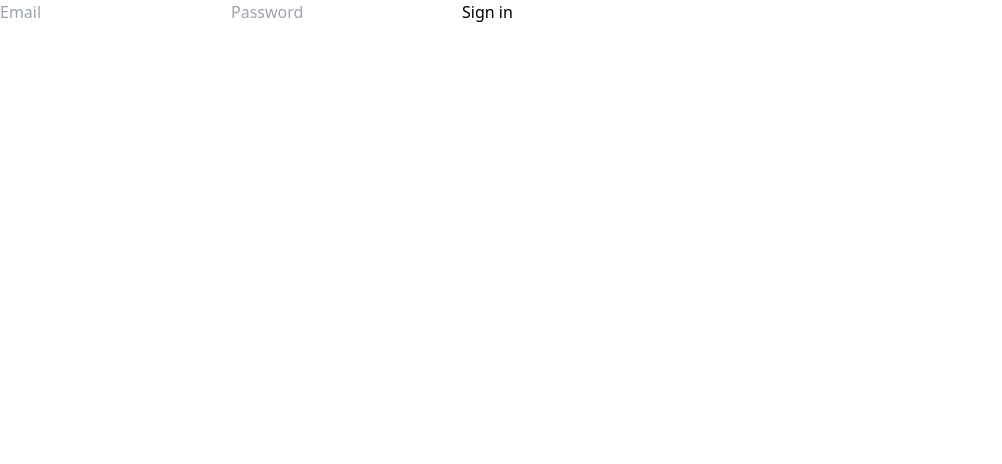
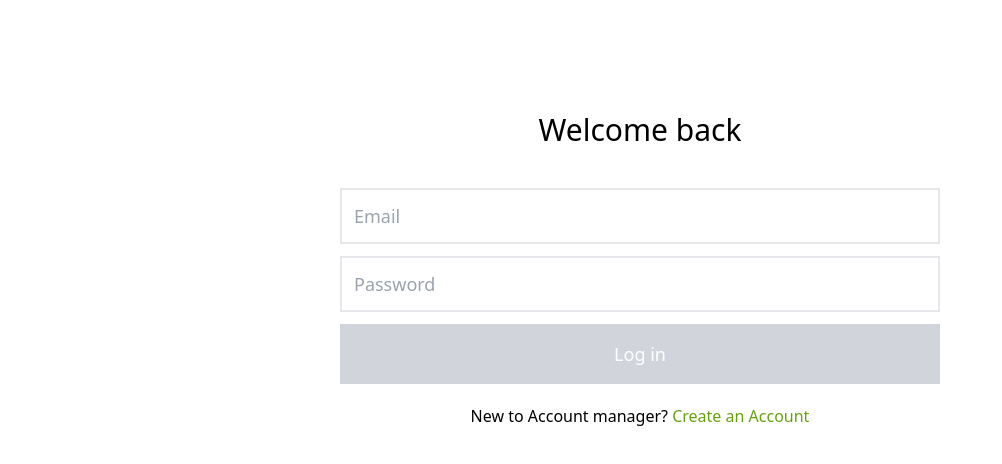
Before and after one commit to Blueblack319/account-manager-frontend, a React (Create React App) app: page / in a window 1280 px wide. Shown: the top 464 px of the page, without its empty margins (0-1002 px from the left). Built offline with nearby package versions, Linux system fonts and the light colour scheme.

Commit message:
Create signin

```diff
--- /dev/null
+++ b/src/components/button.tsx
@@ -0,0 +1,23 @@
+import React from 'react';
+
+interface IButtonProps {
+  canClick: boolean;
+  loading: boolean;
+  actionText: string;
+}
+
+export const Button: React.FC<IButtonProps> = ({
+  canClick,
+  loading,
+  actionText,
+}) => (
+  <button
+    className={`text-lg font-medium focus:outline-none text-white py-4  transition-colors ${
+      canClick
+        ? 'bg-lime-600 hover:bg-lime-700'
+        : 'bg-gray-300 pointer-events-none'
+    }`}
+  >
+    {loading ? 'Loading...' : actionText}
+  </button>
+);
--- /dev/null
+++ b/src/components/form-error.tsx
@@ -0,0 +1,11 @@
+import React from 'react';
+
+interface IFormErrorProps {
+  errorMessage: string;
+}
+
+export const FormError: React.FC<IFormErrorProps> = ({ errorMessage }) => (
+  <span role="alert" className="font-medium text-red-500">
+    {errorMessage}
+  </span>
+);
--- /dev/null
+++ b/src/context/AuthContext.ts
@@ -0,0 +1,27 @@
+import React, { useState, createContext } from 'react';
+
+export const AuthContext = createContext();
+
+export const AuthProvider = ({ children }) => {
+  const [authState, setAuthState] = useState({
+    isAuth: false,
+  });
+
+  const isAuthenticated = async (token: string) => {
+    return await fetch(apiURL, {
+      method: 'GET',
+      headers: {
+        Accept: 'application/json',
+        Authorization: `Token ${token}`,
+      },
+    })
+      .then((response) => response.json())
+      .catch((err) => console.log(err));
+  };
+
+  return (
+    <AuthContext.Provider value={{ authState, setAuthState, isAuthenticated }}>
+      {children}
+    </AuthContext.Provider>
+  );
+};
--- a/src/index.tsx
+++ b/src/index.tsx
@@ -1,6 +1,6 @@
 import React from 'react';
 import ReactDOM from 'react-dom/client';
-import './tailwind.css';
+import './styles/tailwind.css';
 import App from './components/app';
 import reportWebVitals from './reportWebVitals';
 import { HelmetProvider } from 'react-helmet-async';
--- a/src/pages/login.tsx
+++ /dev/null
@@ -1,63 +0,0 @@
-import React, { useState, useRef } from 'react';
-import { Link } from 'react-router-dom';
-import { Helmet } from 'react-helmet-async';
-import { useForm } from 'react-hook-form';
-
-interface ILoginForm {
-  email: string;
-  password: string;
-}
-
-export const Login = () => {
-  const [loading, setLoading] = useState(false);
-  const { register, formState, handleSubmit, getValues } = useForm<ILoginForm>({
-    mode: 'onChange',
-  });
-
-  const onSubmit = async () => {
-    if (!loading) {
-      try {
-        const { email, password } = getValues();
-        fetch(`${process.env.REACT_APP_API_URL}/user/login`, {
-          method: 'POST',
-          body: JSON.stringify({
-            email,
-            password,
-          }),
-          headers: {
-            'Content-Type': 'application/json',
-          },
-        })
-          .then((res) => res.json())
-          .then((data) => console.log(data));
-      } catch (e) {
-        console.log(e);
-      }
-    }
-  };
-  return (
-    <form onSubmit={handleSubmit(onSubmit)}>
-      <input
-        {...register('email', {
-          required: 'Email is required',
-          pattern:
-            /^(([^<>()[\]\\.,;:\s@"]+(\.[^<>()[\]\\.,;:\s@"]+)*)|(".+"))@((\[[0-9]{1,3}\.[0-9]{1,3}\.[0-9]{1,3}\.[0-9]{1,3}])|(([a-zA-Z\-0-9]+\.)+[a-zA-Z]{2,}))$/,
-        })}
-        name="email"
-        required
-        type="email"
-        placeholder="Email"
-        className="input"
-      />
-      <input
-        {...register('password', { required: 'Password is required' })}
-        required
-        name="password"
-        type="password"
-        placeholder="Password"
-        className="input"
-      />
-      <button>Sign in</button>
-    </form>
-  );
-};
--- /dev/null
+++ b/src/pages/signin.tsx
@@ -0,0 +1,101 @@
+import React, { useState } from 'react';
+import { Button } from '../components/button';
+import { FormError } from '../components/form-error';
+import { Link } from 'react-router-dom';
+import { Helmet } from 'react-helmet-async';
+import { useForm } from 'react-hook-form';
+
+interface ILoginForm {
+  email: string;
+  password: string;
+}
+
+export const Signin = () => {
+  const [loading, setLoading] = useState(false);
+  const {
+    register,
+    formState: { isSubmitting, isValid, errors },
+    handleSubmit,
+    getValues,
+  } = useForm<ILoginForm>({
+    mode: 'onChange',
+  });
+
+  const onSubmit = async () => {
+    if (!loading) {
+      try {
+        const { email, password } = getValues();
+        fetch(`${process.env.REACT_APP_API_URL}/user/login`, {
+          method: 'POST',
+          body: JSON.stringify({
+            email,
+            password,
+          }),
+          headers: {
+            'Content-Type': 'application/json',
+          },
+        })
+          .then((res) => res.json())
+          .then((data) => console.log(data));
+      } catch (e) {}
+    }
+  };
+  return (
+    <div className="h-screen flex items-center flex-col mt-10 lg:mt-28">
+      <Helmet>
+        <title>Login | Nuber Eats</title>
+      </Helmet>
+      <div className="w-full max-w-screen-sm flex flex-col px-5 items-center">
+        <h4 className="w-full text-center font-medium text-3xl mb-5">
+          Welcome back
+        </h4>
+        <form
+          onSubmit={handleSubmit(onSubmit)}
+          className="grid gap-3 mt-5 w-full mb-5"
+        >
+          <input
+            {...register('email', {
+              required: 'Email is required',
+              pattern:
+                /^(([^<>()[\]\\.,;:\s@"]+(\.[^<>()[\]\\.,;:\s@"]+)*)|(".+"))@((\[[0-9]{1,3}\.[0-9]{1,3}\.[0-9]{1,3}\.[0-9]{1,3}])|(([a-zA-Z\-0-9]+\.)+[a-zA-Z]{2,}))$/,
+            })}
+            name="email"
+            required
+            type="email"
+            placeholder="Email"
+            className="input"
+          />
+          {errors.email?.type === 'pattern' && (
+            <FormError errorMessage={'Please enter a valid email'} />
+          )}
+          {errors.email?.message && (
+            <FormError errorMessage={errors.email?.message} />
+          )}
+          <input
+            {...register('password', { required: 'Password is required' })}
+            required
+            name="password"
+            type="password"
+            placeholder="Password"
+            className="input"
+          />
+          {errors.password?.message && (
+            <FormError errorMessage={errors.password?.message} />
+          )}
+
+          <Button
+            canClick={isValid}
+            loading={isSubmitting}
+            actionText={'Log in'}
+          />
+        </form>
+        <div>
+          New to Account manager?{' '}
+          <Link to="/create-account" className="text-lime-600 hover:underline">
+            Create an Account
+          </Link>
+        </div>
+      </div>
+    </div>
+  );
+};
--- a/src/routers/logged-out-router.tsx
+++ b/src/routers/logged-out-router.tsx
@@ -1,5 +1,5 @@
 import React from 'react';
-import { Login } from '../pages/login';
+import { Signin } from '../pages/signin';
 import { CreateAccount } from '../pages/create-account';
 import { NotFound } from '../pages/404';
 import { BrowserRouter as Router, Route, Routes } from 'react-router-dom';
@@ -9,7 +9,7 @@ export const LoggedOutRouter = () => {
     <Router>
       <Routes>
         <Route path="/">
-          <Route index element={<Login />} />
+          <Route index element={<Signin />} />
           <Route path="create-account" element={<CreateAccount />} />
           <Route path="*" element={<NotFound />} />
         </Route>
--- /dev/null
+++ b/src/styles/tailwind.css
@@ -0,0 +1,20 @@
+@tailwind base;
+@tailwind components;
+
+.input {
+  @apply focus:outline-none focus:border-gray-500 p-3 border-2  text-lg border-gray-200 transition-colors;
+}
+
+.container {
+  @apply max-w-screen-2xl mx-auto;
+}
+
+.link {
+  @apply text-lime-600 hover:underline;
+}
+
+.btn {
+  @apply text-lg font-medium focus:outline-none text-white py-4  transition-colors bg-lime-600 hover:bg-lime-700;
+}
+
+@tailwind utilities;
--- a/src/tailwind.css
+++ /dev/null
@@ -1,4 +0,0 @@
-@tailwind base;
-@tailwind components;
-/*Encapsulation */
-@tailwind utilities;
```
Also changed, not shown: 1 other file (tests, documents, lock files or other folders).
